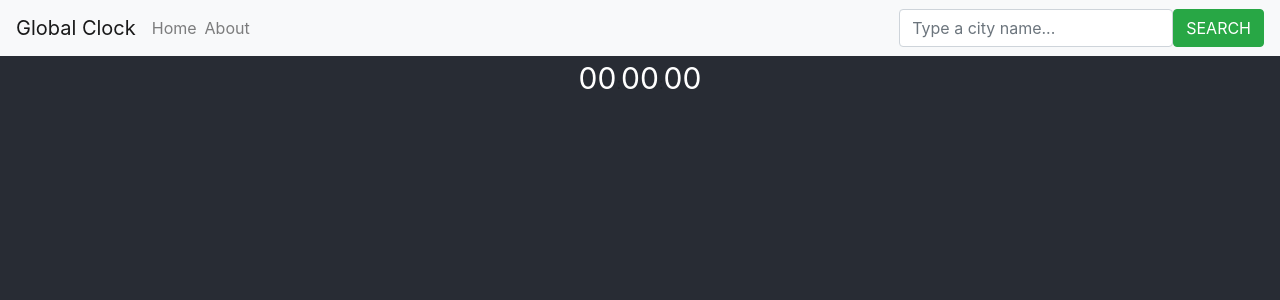
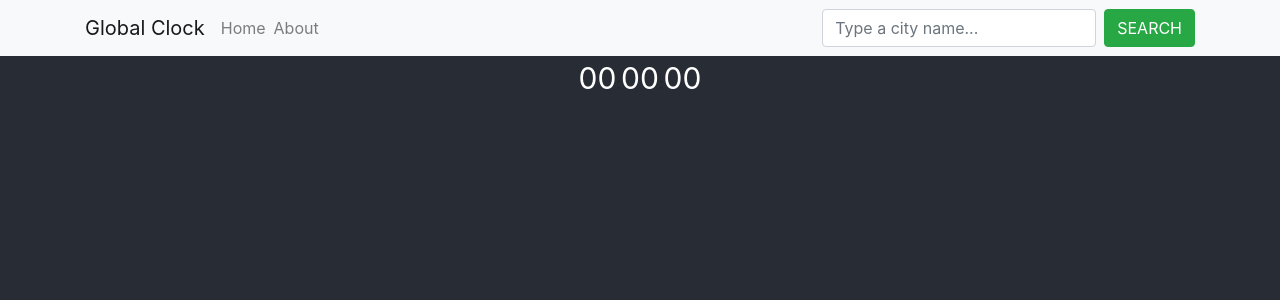
Before and after one commit to souzasmatheus/react-global-clock, a React (Create React App) app: page / in a window 1280 px wide. Shown: the top 300 px of the page. Built offline with nearby package versions, Linux system fonts and the light colour scheme.

Commit message:
Minor changes on Menu layout

```diff
--- a/src/presentation/menu.jsx
+++ b/src/presentation/menu.jsx
@@ -3,6 +3,7 @@
 
 const Menu = ({onSearch=f=>f}) => (
     <nav className="navbar navbar-light bg-light">
+        <div className="container">
             <a href="/home" className="navbar-brand">Global Clock</a>
 
             <ul className="navbar-nav flex-row">
@@ -18,6 +19,8 @@
             <div className="ml-auto">
                 <SearchForm />
             </div>
+        </div>
+
     </nav>
 )
 
--- a/src/presentation/search.jsx
+++ b/src/presentation/search.jsx
@@ -3,7 +3,7 @@
 
 const SearchForm = ({onSearch=f=>f}) => (
     <form className="form-inline search-form" onSubmit={onSearch}>
-        <div className="form-group">
+        <div className="form-group mr-2">
             <input type="text" className="form-control" placeholder="Type a city name..."/>
         </div>
         <Button styles="success" type="submit">SEARCH</Button>
```
Lines whose indentation alone changed are shown as unchanged.
